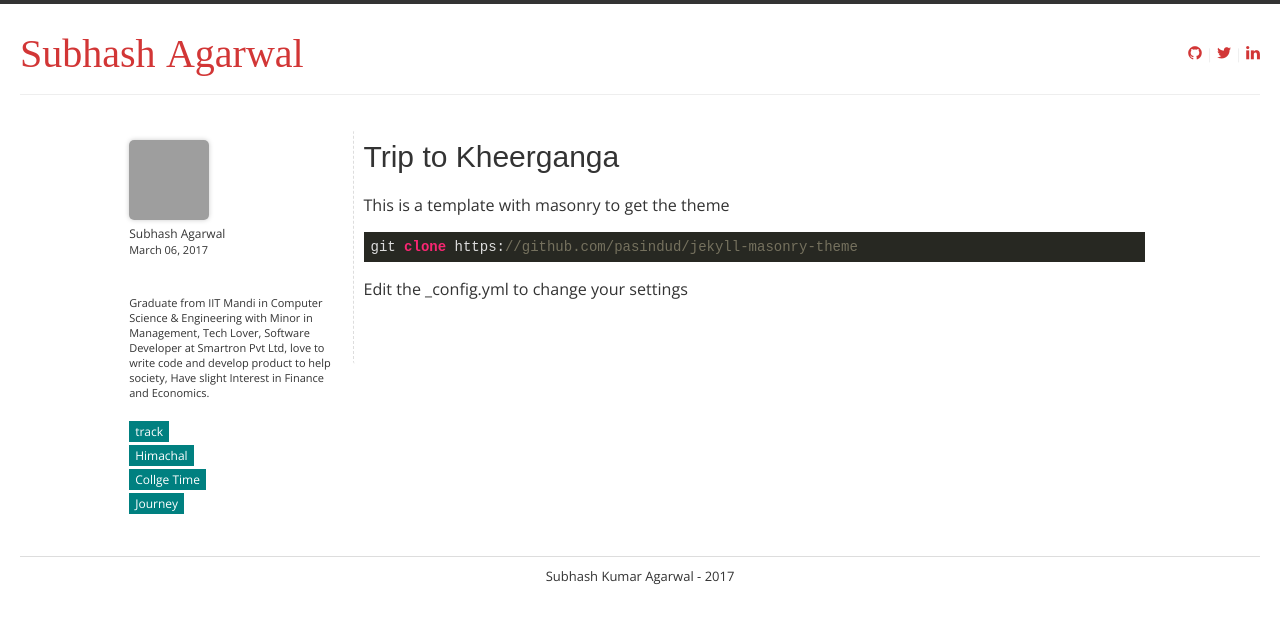
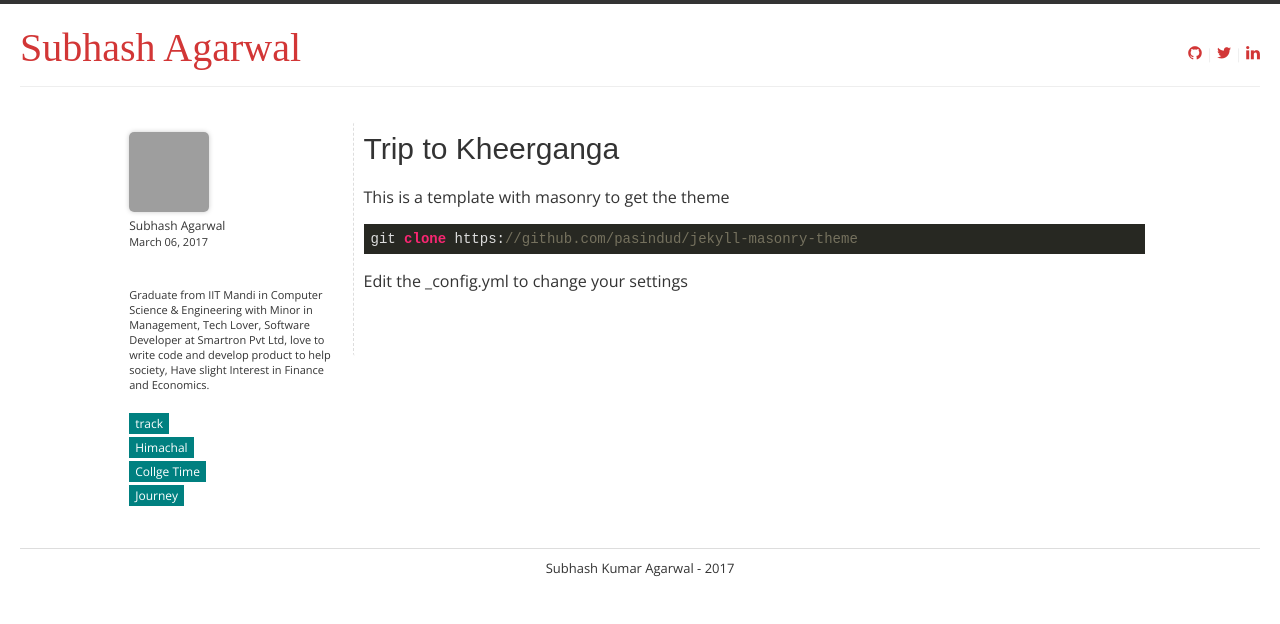
Before and after one commit to Subh94/blog, a Jekyll site: the page built from _posts/2017-03-6-Trip-to-Kheerganga.md, in a window 1280 px wide. Shown: the top 624 px of the page. Built offline with Jekyll 4.4.1, drawn with Linux system fonts in a browser that asks for light colours; some web fonts are replaced; comment, search, counter and statistics services are not loaded; grey boxes are pictures that could not be loaded.

Commit message:
minor fix in header

```diff
--- a/_includes/header.html
+++ b/_includes/header.html
@@ -1,10 +1,10 @@
 <div id='heading'>
-				<div id='logo'><a href='{{site.url}}'>{{site.first_name}}</a> <a href='{{site.url}}' id='logo_docs'>
-			{{site.last_name}}</a></div>
+				<div id='logo'><a href='{{site.url}}'>{{site.first_name}} {{site.last_name}}</a>
+			</a></div>
 			<div id='links'>
 				<a href='https://github.com/{{site.github}}' >
 					<span class="icon-github" ></span>
 				</a> |
 				<a href='https://twitter.com/{{site.twitter}}' class="icon-twitter"></a> |
-				<a href='{{site.twitter}}' class="icon-linkedin"></a>
+				<a href='{{site.linkined_url}}' class="icon-linkedin"></a>
 			</div>
```
